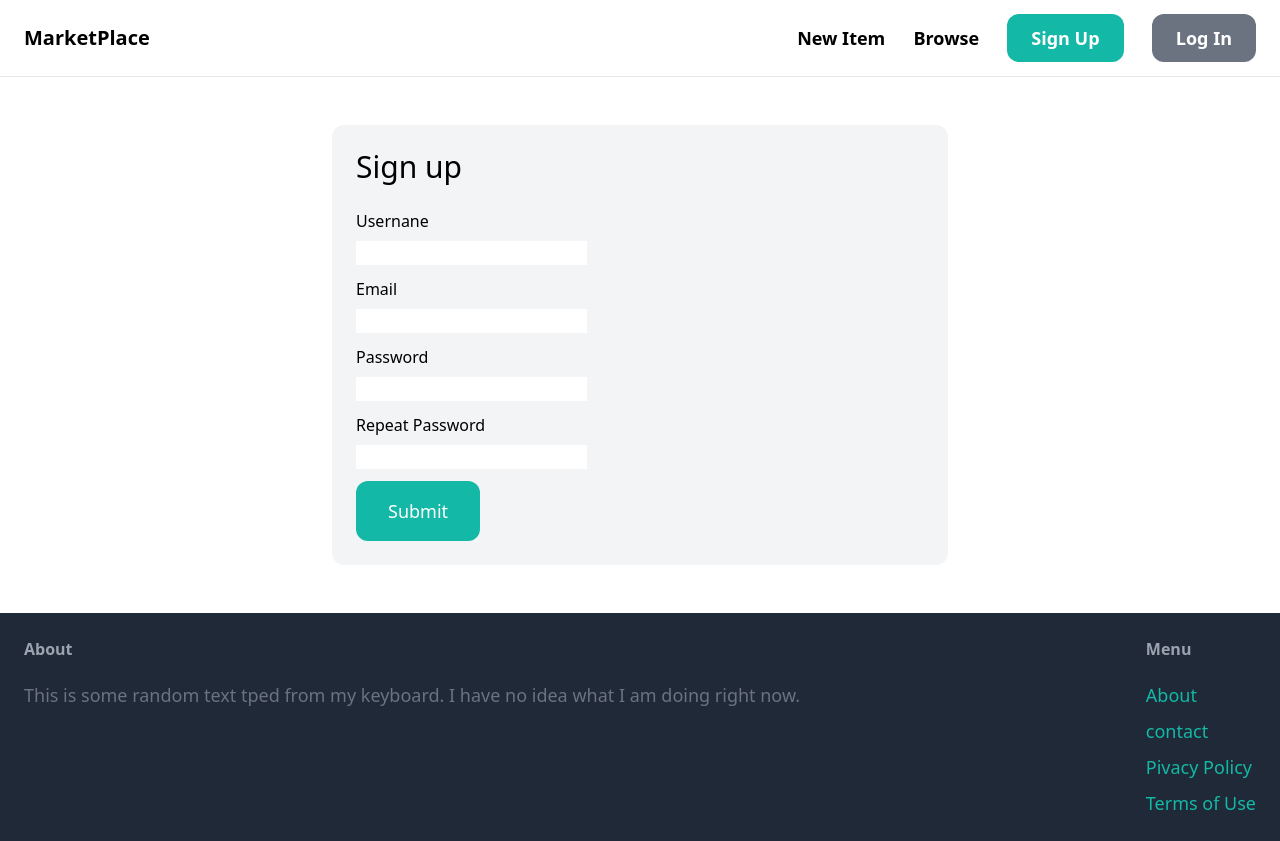
After one commit to Sam-Ouedraogo/ecommerce_webapp, a Django app: template marketplace/core/templates/core/signup.html in a window 1280 px wide. The commit adds this page. Run offline with Django 3.2, Linux system fonts and the light colour scheme; the template is opened without the code that fills it, so the values that code supplies are empty, except form fields; form fields are guessed from the names that the template uses; some libraries are stand-ins or nearby versions.

Commit message:
User sign up added

```diff
--- a/marketplace/core/templates/core/base.html
+++ b/marketplace/core/templates/core/base.html
@@ -21,7 +21,7 @@
             <a href="#" class="text-lg font-semibold  hover:text-gray-500">New Item</a>
             <a href="#" class="text-lg font-semibold hover:text-gray-500">Browse</a>
 
-            <a href="#" class="px-6 py-3 text-lg font-semibold bg-teal-500 text-white rounded-xl hover:tbg-teal-700">Sign Up</a>
+            <a href="{% url 'core:signup' %}" class="px-6 py-3 text-lg font-semibold bg-teal-500 text-white rounded-xl hover:tbg-teal-700">Sign Up</a>
             <a href="#" class="px-6 py-3 text-lg font-semibold bg-gray-500 text-white rounded-xl hover:tbg-teal-700">Log In</a>
         </div>
     </nav>
@@ -48,7 +48,7 @@
                     <a href="#" class="text-lg text-teal-500 hover:text-teal-500">About</a>
                 </li>
                 <li>
-                    <a href="{% url 'contact'% }" class="text-lg text-teal-500 hover:text-teal-500">contact</a>
+                    <a href="{% url 'core:contact'% }" class="text-lg text-teal-500 hover:text-teal-500">contact</a>
                 </li>
                 <li>
                     <a href="#" class="text-lg text-teal-500 hover:text-teal-500">Pivacy Policy</a>
--- /dev/null
+++ b/marketplace/core/templates/core/signup.html
@@ -0,0 +1,50 @@
+{%extends 'core/base.html'%}
+
+{% block title%}
+
+Sign Up
+
+{%endblock%}
+
+{%block content%}
+<div class="w-1/2 my-6 mx-auto p-6 bg-gray-100 rounded-xl">
+    <h1 class="mb-6 text-3xl">Sign up</h1>
+
+    <form method = "post" action=".">
+        {% csrf_token %}
+
+
+        <div class="mb-3">
+            <label class="inline-block mb-2">Usernane</label><br>
+            {{form.username}}
+        </div>
+
+        <div class="mb-3">
+            <label class="inline-block mb-2">Email</label><br>
+            {{form.email}}
+        </div>
+
+        <div class="mb-3">
+            <label class="inline-block mb-2">Password</label><br>
+            {{form.password1}}
+        </div>
+
+        <div class="mb-3">
+            <label class="inline-block mb-2">Repeat Password</label><br>
+            {{form.password2}}
+        </div>
+
+        {% if form.errors or form.non_field_errors %}
+        <div class="mb-3 p-6 bg-red-100 rounded-xl">
+            {% for field in form %}
+                {{field.errors}}
+            {%endfor%}
+            {{form.non_field_errors}}
+        </div>
+
+        {%endif%}
+
+        <button class="py-4 px-8 text-lg bg-teal-500 hover:bg-teal-700 rounded-xl text-white">Submit</button>
+    </form>
+</div>
+{%endblock%}
--- a/marketplace/item/views.py
+++ b/marketplace/item/views.py
@@ -7,7 +7,7 @@ from .models import Item
 
 def detail(request, pk):
     item = get_object_or_404(Item, pk = pk)
-    related_items = Item.objects.filter(category= item.category, is_sold=False).exclude(pk=pk)[0:3]
+    related_items = Item.objects.filter(category = item.category, is_sold=False).exclude(pk=pk)[0:3]
 
     return render(request, "item/detail.html", {
         "item": item,
--- a/marketplace/marketplace/urls.py
+++ b/marketplace/marketplace/urls.py
@@ -21,11 +21,9 @@ from core import views
 from django.conf import settings
 from django.conf.urls.static import static
 
-from core.views import index, contact
 
 urlpatterns = [
+    path('', include('core.urls')),
     path("admin/", admin.site.urls),
     path('items/', include('item.urls')),
-    path('', views.index, name='index'),
-    path('contact/', views.contact, name = 'contact' )
 ] + static(settings.MEDIA_URL, document_root=settings.MEDIA_ROOT)
```
Also changed, not shown: marketplace/core/forms.py (added, +28 -0 lines), marketplace/core/urls.py (added, +11 -0 lines), marketplace/core/views.py (+19 -2 lines), marketplace/db.sqlite3.
